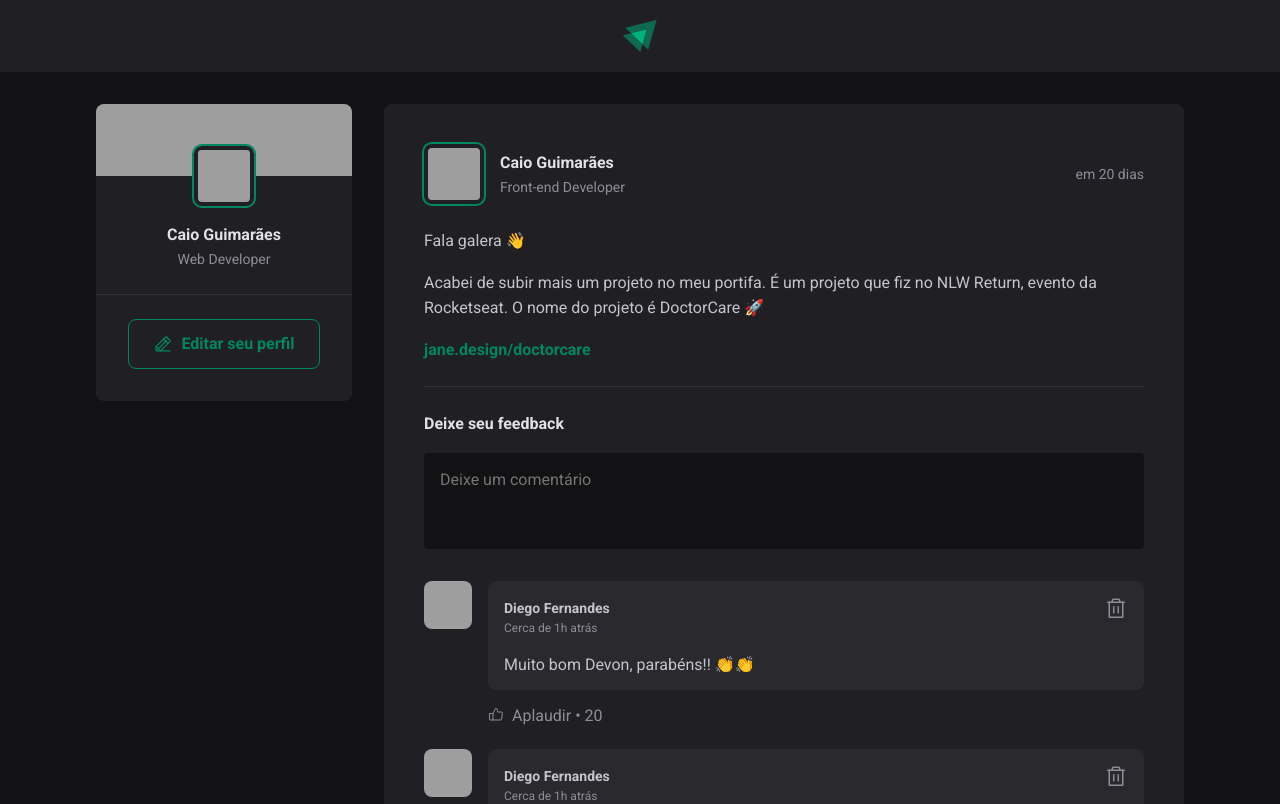
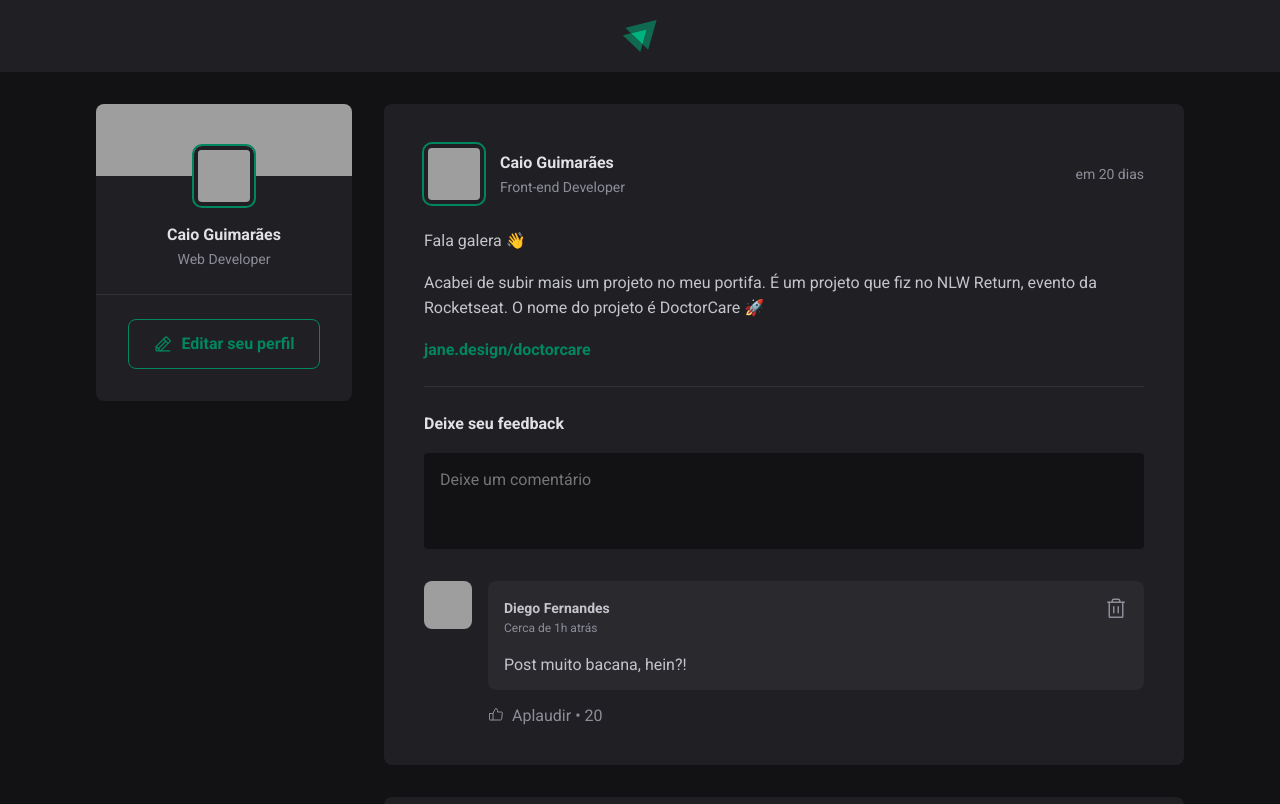
Before and after one commit to caio-guimaraes-web/ignitebycaio, a React (Vite) app: page / in a window 1280 px wide. Shown: the top 804 px of the page. Built offline with nearby package versions, Linux system fonts and the light colour scheme; grey boxes are pictures that could not be loaded.

Commit message:
inserting text comment programatic version

```diff
--- a/src/components/Comment.jsx
+++ b/src/components/Comment.jsx
@@ -3,7 +3,7 @@
 import { ThumbsUp, Trash } from "phosphor-react"
 import { Avatar } from "./Avatar"
 
-export function Comment() {
+export function Comment({ content }) {
   return (
     <div className={styles.comment}>
       <Avatar hasBorder={false} src="https://github.com/diego3g.png" alt="" />
@@ -23,7 +23,7 @@
             </button>
           </header>
 
-          <p>Muito bom Devon, parabéns!! 👏👏</p>
+          <p>{content}</p>
         </div>
 
         <footer>
--- a/src/components/Post.jsx
+++ b/src/components/Post.jsx
@@ -8,7 +8,9 @@
 import styles from "./Post.module.css"
 
 export function Post({ author, publishedAt, content }) {
-  const [comments, setComments] = useState([1, 2])
+  const [comments, setComments] = useState(["Post muito bacana, hein?!"])
+
+  const [newCommentText, setNewCommentText] = useState("")
   const publishedDateFormatted = format(
     publishedAt,
     "d 'de' LLLL 'às' HH:mm'h'",
@@ -24,8 +26,14 @@
 
   function handleCrateNewComment() {
     event.preventDefault()
-    setComments([...comments, comments.length + 1])
+
+    setComments([...comments, newCommentText])
+    setNewCommentText("")
   }
+  function handleNewCommentChange() {
+    setNewCommentText(event.target.value)
+  }
+
   return (
     <article className={styles.post}>
       <header>
@@ -62,7 +70,12 @@
       <form onSubmit={handleCrateNewComment} className={styles.commentForm}>
         <strong>Deixe seu feedback</strong>
 
-        <textarea placeholder="Deixe um comentário" />
+        <textarea
+          name="comment"
+          placeholder="Deixe um comentário"
+          value={newCommentText}
+          onChange={handleNewCommentChange}
+        />
 
         <footer>
           <button type="submit">Publicar</button>
@@ -71,7 +84,7 @@
 
       <div className={styles.commentList}>
         {comments.map((comment) => {
-          return <Comment />
+          return <Comment content={comment} />
         })}
       </div>
     </article>
```
